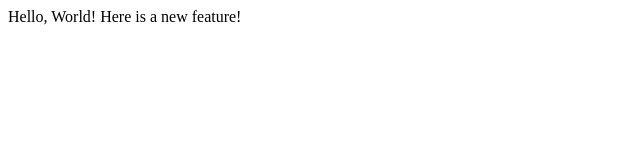
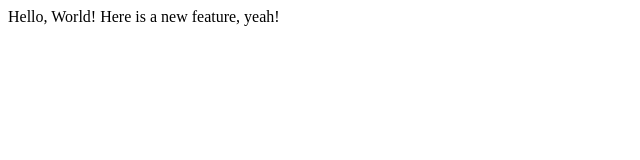
Before and after one commit to LEMILLI0N/lecture1, a plain HTML site: page index.html in a window 1280 px wide. Shown: the full height of the page, 0-640 px from the left. Drawn offline with Linux system fonts and the light colour scheme.

Commit message:
Added a new word

```diff
--- a/index.html
+++ b/index.html
@@ -6,6 +6,6 @@
 </head>
 <body>
     Hello, World!
-    Here is a new feature!
+    Here is a new feature, yeah!
 </body>
 </html>
```
